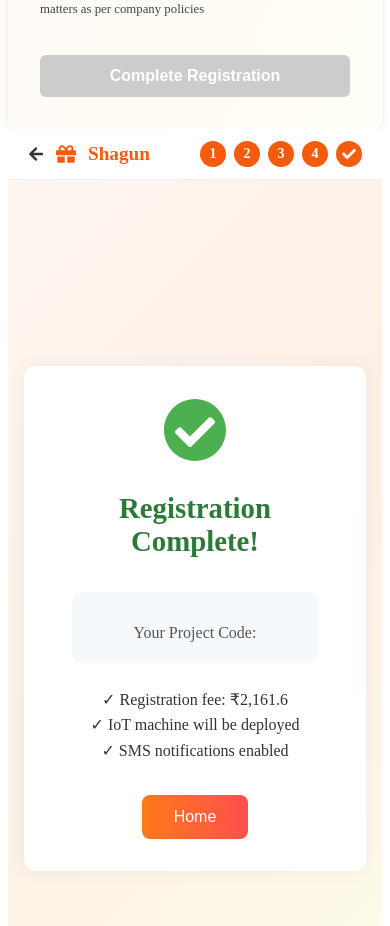
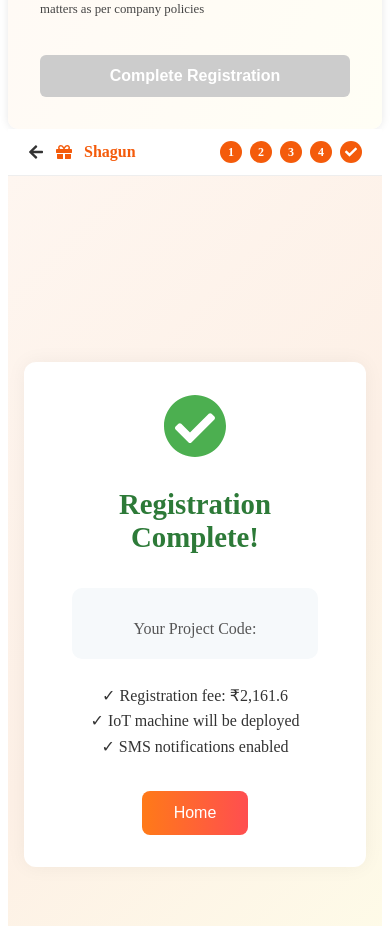
Before and after one commit to AbhisekSahu009/shagun_project_demo, a React (Vite) app: page / in a window 390 px wide. Shown: the part 4464-5390 px from the top of the page. Built offline with nearby package versions, Linux system fonts and the light colour scheme.

Commit message:
minor changes done

```diff
--- a/src/Components/Registration_complete/Reg_com.module.css
+++ b/src/Components/Registration_complete/Reg_com.module.css
@@ -1,3 +1,4 @@
+/* ✅ RESPONSIVE NAVBAR */
 .navbar {
     display: flex;
     justify-content: space-between;
@@ -5,37 +6,45 @@
     padding: 12px 20px;
     background-color: #fff;
     border-bottom: 1px solid #eee;
-    flex-wrap: wrap;
+    flex-wrap: nowrap;       /* ✅ Prevent wrapping */
+    overflow-x: auto;        /* ✅ Allow horizontal scroll */
+    gap: 12px;
 }
 
 .left {
     display: flex;
     align-items: center;
     gap: 12px;
+    flex-shrink: 0;
+    min-width: 0;
 }
 
 .backIcon {
     font-size: 16px;
     cursor: pointer;
     color: #333;
+    flex-shrink: 0;
 }
 
 .giftIcon {
     font-size: 20px;
     color: #f45b0b;
+    flex-shrink: 0;
 }
 
 .title {
     font-weight: 600;
     font-size: 1.2rem;
     color: #f45b0b;
+    white-space: nowrap;
 }
 
 .right {
     display: flex;
     align-items: center;
     gap: 8px;
-    flex-wrap: wrap;
+    flex-shrink: 0;
+    min-width: 0;
 }
 
 .circle {
@@ -49,12 +58,7 @@
     display: flex;
     align-items: center;
     justify-content: center;
-}
-
-.steps {
-    display: flex;
-    align-items: center;
-    gap: 10px;
+    flex-shrink: 0;
 }
 
 .step {
@@ -67,6 +71,7 @@
     display: flex;
     align-items: center;
     justify-content: center;
+    flex-shrink: 0;
 }
 
 .active {
@@ -78,18 +83,47 @@
     color: #999;
 }
 
+/* ✅ MEDIA QUERIES FOR SMALLER SCREENS */
+@media (max-width: 480px) {
+    .title {
+        font-size: 1rem;
+    }
+
+    .backIcon,
+    .giftIcon {
+        font-size: 16px;
+    }
+
+    .circle,
+    .step {
+        width: 22px;
+        height: 22px;
+        font-size: 12px;
+    }
+
+    .navbar {
+        flex-wrap: nowrap;
+        overflow-x: auto;
+        justify-content: space-between;
+        align-items: center;
+    }
+}
+
+@media (max-width: 360px) {
+    .title {
+        font-size: 0.9rem;
+    }
+
+    .circle,
+    .step {
+        width: 20px;
+        height: 20px;
+        font-size: 10px;
+    }
+}
 
 
-
-
-
-
-
-
-
-
-
-
+/* ✅ REMAINING STYLES */
 
 .container {
     display: flex;
```
